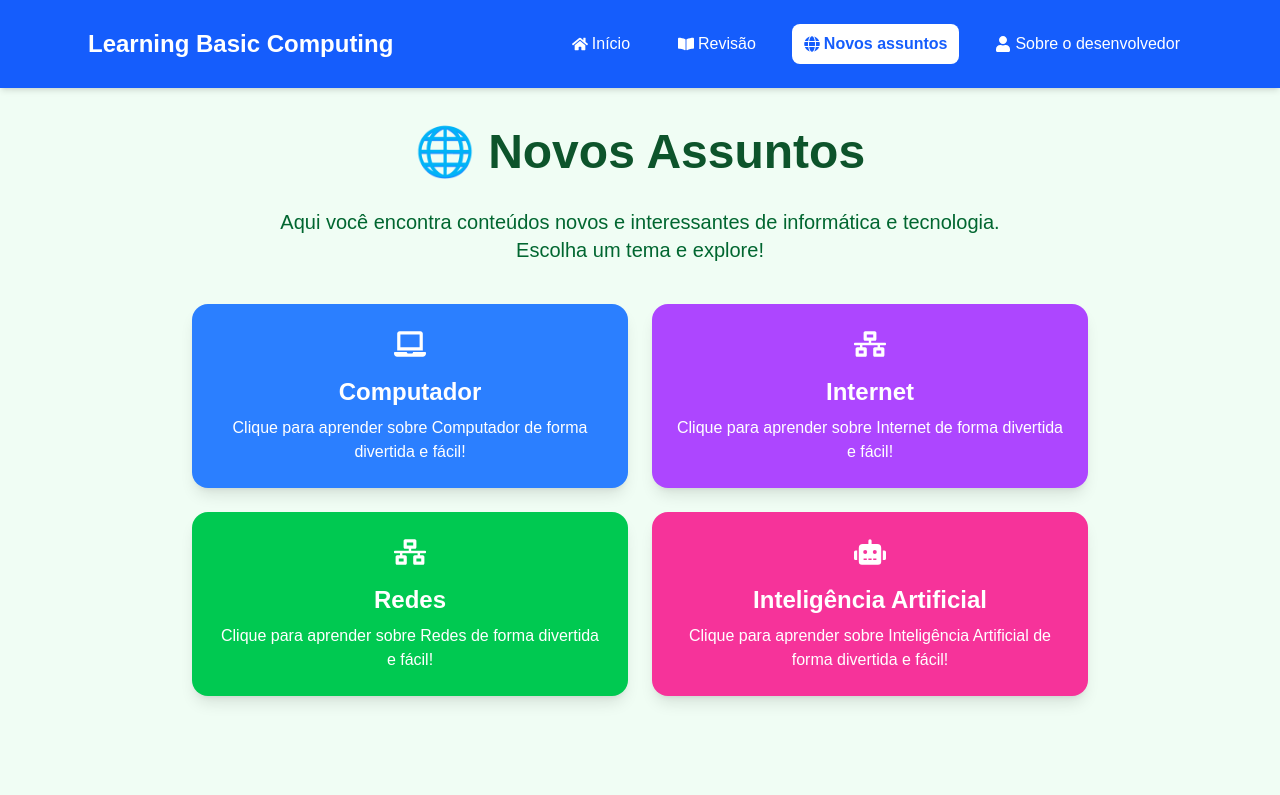
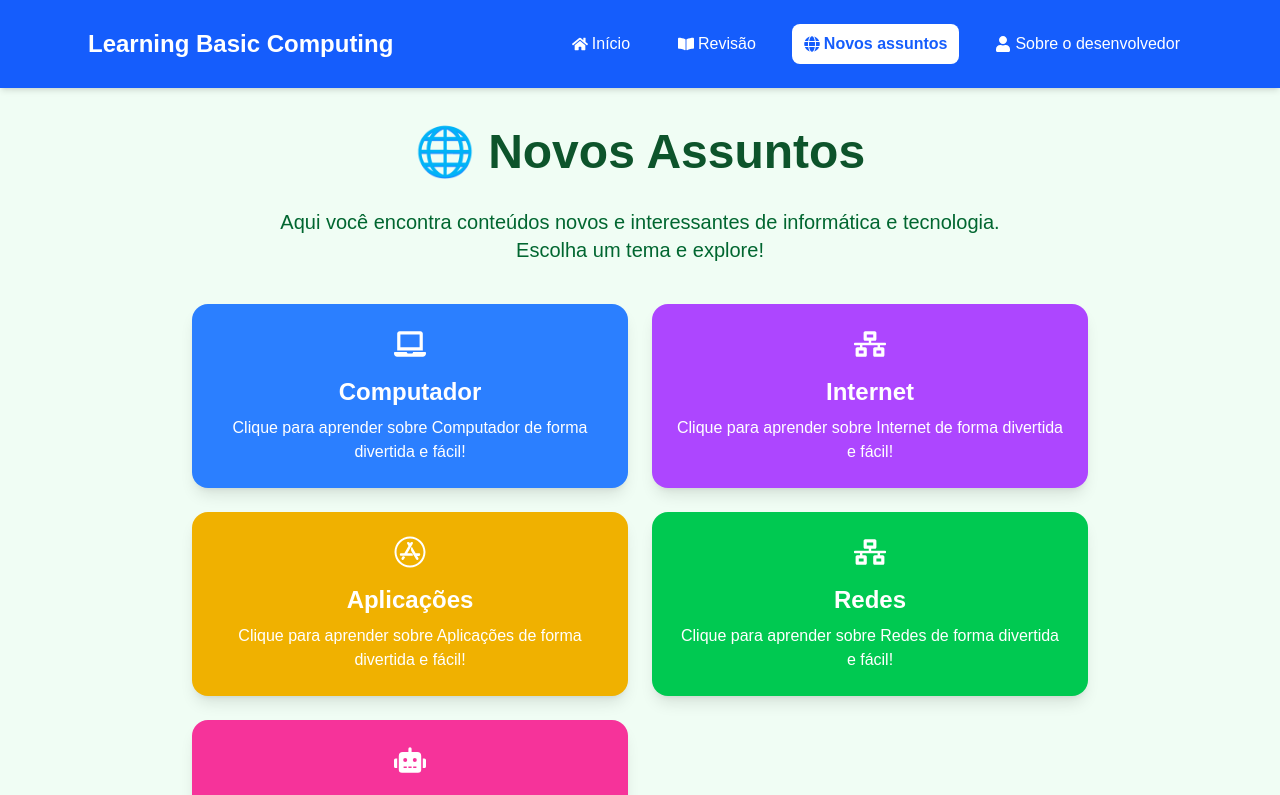
Before and after one commit to robsonalbuquerquedev/learningbasiccomputing, a Next.js app: page /novos-assuntos in a window 1280 px wide. Shown: the top 795 px of the page. Built offline with nearby package versions, Linux system fonts and the light colour scheme.

Commit message:
update: page.tsx for novos-assuntos folder

```diff
--- a/src/app/novos-assuntos/page.tsx
+++ b/src/app/novos-assuntos/page.tsx
@@ -3,11 +3,12 @@
 
 import Link from "next/link";
 import { motion } from "framer-motion";
-import { FaLaptop, FaNetworkWired, FaRobot } from "react-icons/fa";
+import { FaLaptop, FaNetworkWired, FaRobot, FaAppStore } from "react-icons/fa";
 
 const newTopics = [
     { name: "Computador", slug: "computer", icon: <FaLaptop className="text-white w-8 h-8" />, color: "bg-blue-500" },
     { name: "Internet", slug: "internet", icon: <FaNetworkWired className="text-white w-8 h-8" />, color: "bg-purple-500" },
+    { name: "Aplicações", slug: "aplicacoes", icon: <FaAppStore className="text-white w-8 h-8" />, color: "bg-yellow-500" },
     { name: "Redes", slug: "redes", icon: <FaNetworkWired className="text-white w-8 h-8" />, color: "bg-green-500" },
     { name: "Inteligência Artificial", slug: "inteligencia-artificial", icon: <FaRobot className="text-white w-8 h-8" />, color: "bg-pink-500" },
 ];
```
